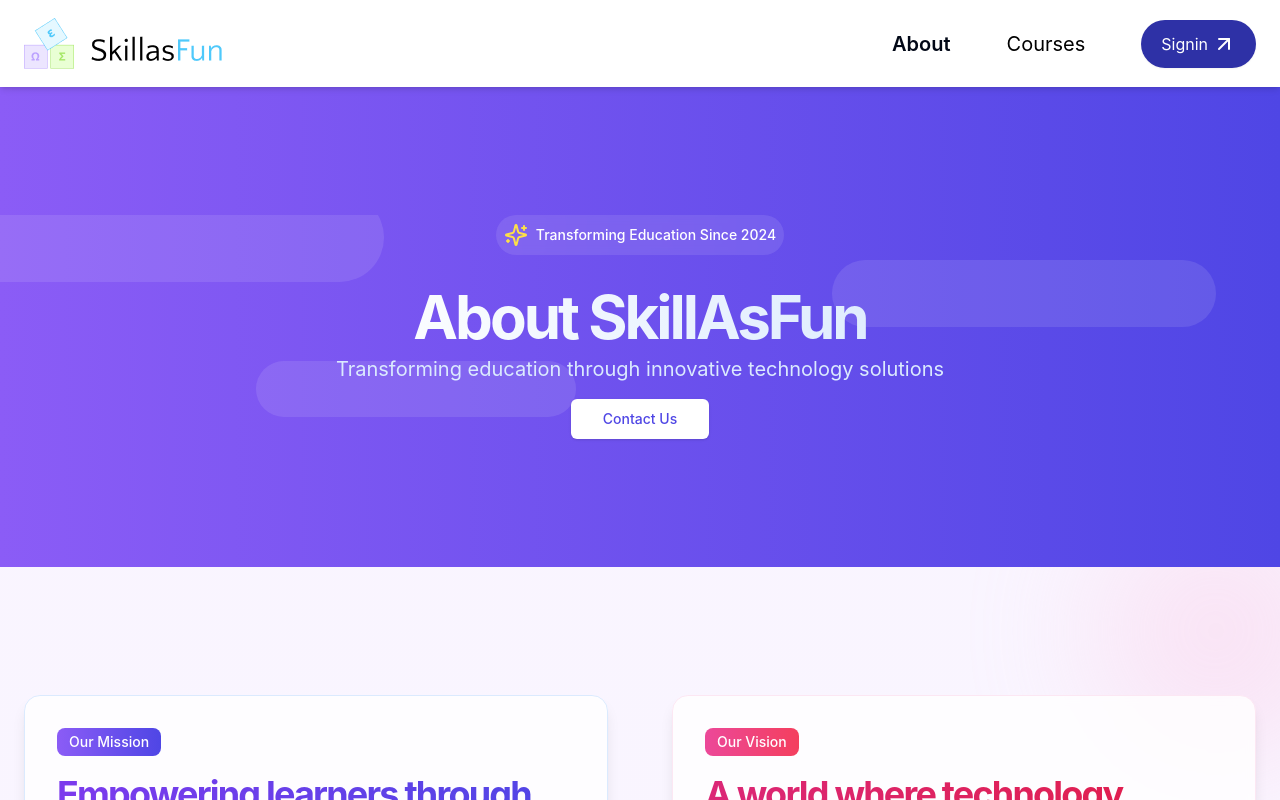
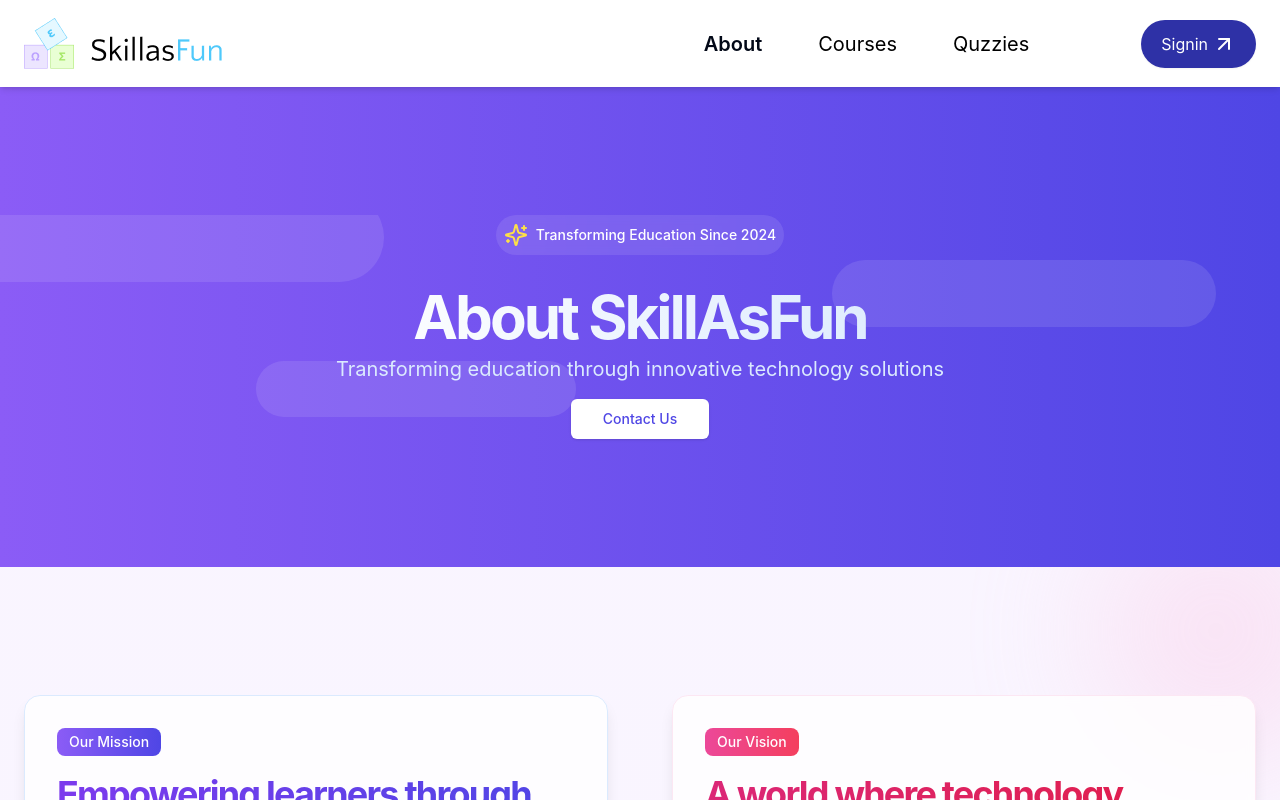
Before and after one commit to prashant2150487/skill-as-fun-frontend, a React (Vite) app: page /about in a window 1280 px wide. Shown: the top 800 px of the page. Built offline with nearby package versions, Linux system fonts and the light colour scheme; no server answers.

Commit message:
feat: add Quzzies navigation and implement QuzziesQuestions page; update QuestionCard to accept question prop

```diff
--- a/src/components/header/index.tsx
+++ b/src/components/header/index.tsx
@@ -48,6 +48,16 @@ const Header: FC = () => {
             >
               Courses
             </a>
+            <a
+              href="/quzzies"
+              className="text-black text-xl pointer-events-none"
+            >
+              Quzzies
+            </a>
+            <a
+              href="/courses"
+              className="text-black text-xl pointer-events-none"
+            ></a>
             {!isAuthenticated ? (
               <Link
                 to="/auth/signin"
@@ -65,7 +75,6 @@ const Header: FC = () => {
               </Link>
             )}
           </div>
-
           <DropdownMenu>
             <DropdownMenuTrigger asChild>
               <Button size="icon" variant="outline" className="md:hidden">
--- a/src/pages/allQuzzies/QuestionCard.tsx
+++ b/src/pages/allQuzzies/QuestionCard.tsx
@@ -14,7 +14,7 @@ import { Textarea } from "@/components/ui/textarea";
 import { CircleHelp, Copy, Plus, Trash2, X } from "lucide-react";
 import React, { useState } from "react";
 
-const QuestionCard = () => {
+const QuestionCard = ({question}) => {
   const [allOptions, setAllOptions] = useState([]);
   const [optionText, setOptionText] = useState("");
 
@@ -60,7 +60,6 @@ const QuestionCard = () => {
               </div>
             </div>
           </div>
-
           <div className="p-4">
             <div className="mb-4">
               <Label className="text-sm text-gray-500 mb-1 block">
--- a/src/pages/allQuzzies/index.tsx
+++ b/src/pages/allQuzzies/index.tsx
@@ -70,17 +70,22 @@ const AllQuzzies = () => {
                 return (
                   <div
                     key={index}
-                    onClick={()=>setSelectedQuiz(index)}
-                    className={`border flex items-center justify-between  gap-3 rounded-md cursor-pointer + ${allQuzzies?.length>0 && index===selectedQuiz ? "border-blue-300": ""} `}
+                    onClick={() => setSelectedQuiz(index)}
+                    className={`border flex items-center justify-between  gap-3 rounded-md cursor-pointer + ${
+                      allQuzzies?.length > 0 && index === selectedQuiz
+                        ? "border-blue-300"
+                        : ""
+                    } `}
                   >
                     <div className="p-3 flex items-start">
                       <span className="text-xs text-gray-500 mr-2">
                         {index + 1}.
                       </span>
-
                       <div className="flex items-center justify-between">
                         <div className=" flex flex-col items-start ">
-                          <span className="text-xs font-semibold">{item?.title}</span>
+                          <span className="text-xs font-semibold">
+                            {item?.title}
+                          </span>
                           <span className="text-xs">{item?.category}</span>
                         </div>
                       </div>
@@ -112,16 +117,12 @@ const AllQuzzies = () => {
             <div className="max-w-3xl mx-auto">
               {/* Form Title */}
               <div className="mb-6">
-                <p
-                  className="text-xl font-bold border-none px-0 focus-visible:ring-0 focus-visible:ring-offset-0"
-                >
+                <p className="text-xl font-bold border-none px-0 focus-visible:ring-0 focus-visible:ring-offset-0">
                   {allQuzzies[selectedQuiz]?.title}
-
                 </p>
-                <Input
-                  className="text-sm text-gray-500 border-none px-0 focus-visible:ring-0 focus-visible:ring-offset-0"
-                  placeholder="+ Add Description"
-                />
+                <p className="text-sm text-gray-500 border-none px-0 focus-visible:ring-0 focus-visible:ring-offset-0">
+                  {allQuzzies[selectedQuiz]?.description}
+                </p>
               </div>
               {/* Help and Preview */}
               <div className="flex justify-end mb-4 gap-2">
@@ -134,7 +135,10 @@ const AllQuzzies = () => {
                   Preview
                 </Button>
               </div>
-              <QuestionCard />
+              {allQuzzies[selectedQuiz]?.questions.map((item, index: number) => {
+                return <QuestionCard question={item}  key={index}/>;
+              })}
+
               <div className="flex justify-start  p-4">
                 <Button
                   onClick={handleQuestion}
@@ -149,7 +153,6 @@ const AllQuzzies = () => {
           </div>
         </div>
       </DashboardLayout>
-
     </>
   );
 };
```
Also changed, not shown: src/pages/quzziesQuestions/index.tsx (added, +9 -0 lines), src/routes/routes.tsx (+5 -2 lines).
